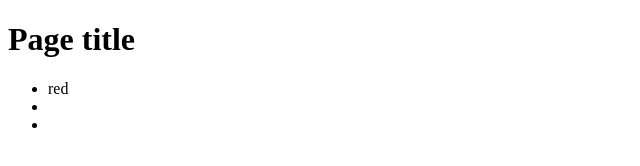
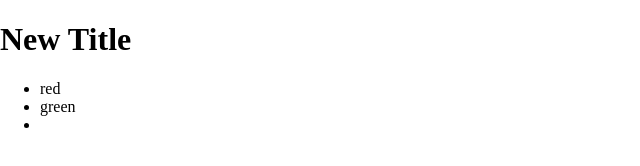
Before and after one commit to Pozdnya/my-page, a plain HTML site: page index.html in a window 1280 px wide. Shown: the whole page, without its empty margins (0-640 px from the left). Drawn offline with Linux system fonts and the light colour scheme.

```diff
--- a/index.html
+++ b/index.html
@@ -5,14 +5,16 @@
   <meta charset="UTF-8">
   <meta http-equiv="X-UA-Compatible" content="IE=edge">
   <meta name="viewport" content="width=device-width, initial-scale=1.0">
+  <link rel="stylesheet" href="style.css">
   <title>Document</title>
 </head>
 
 <body>
-<h1>Page title</h1>
+<h1>New Title</h1>
+
 <ul>
   <li>red</li>
-  <li></li>
+  <li>green</li>
   <li></li>
 </ul>
 </body>
--- /dev/null
+++ b/style.css
@@ -0,0 +1,3 @@
+body {
+  margin: 0;
+}
```
Also changed, not shown: 1 other file.
